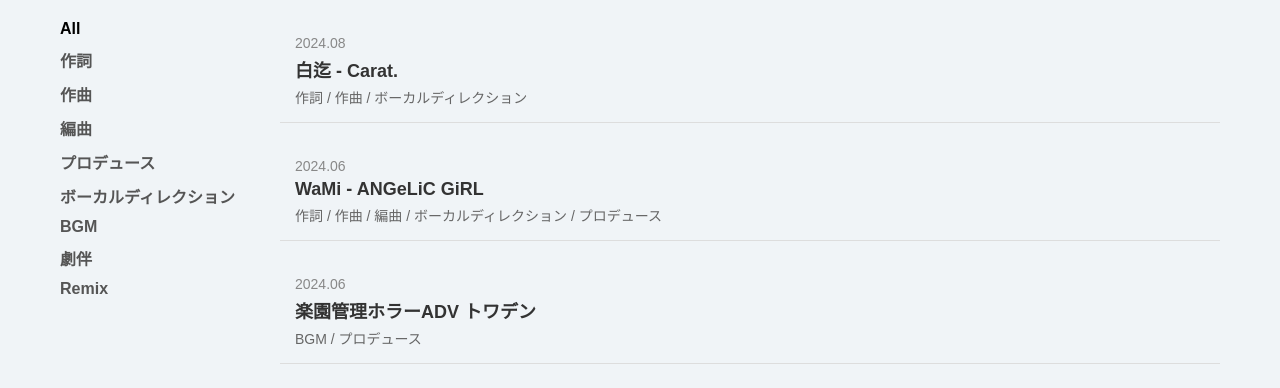
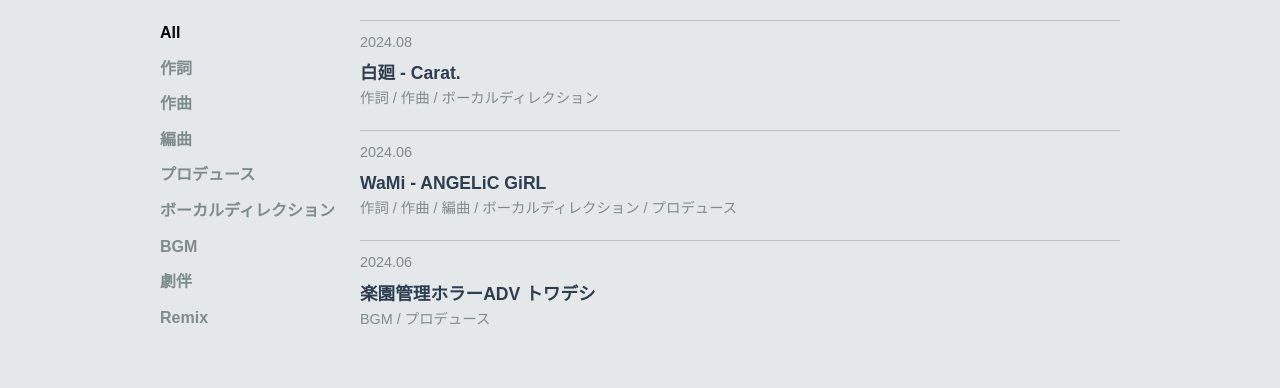
Before and after one commit to dduyg/scanline, a plain HTML site: page index.html in a window 1280 px wide. Drawn offline with Linux system fonts and the light colour scheme.

Commit message:
Update index.html

```diff
--- a/index.html
+++ b/index.html
@@ -5,127 +5,133 @@
     <meta name="viewport" content="width=device-width, initial-scale=1.0">
     <title>Works Page</title>
     <style>
-        * {
+        /* Resetting some defaults */
+* {
     margin: 0;
     padding: 0;
     box-sizing: border-box;
 }
 
+/* Body styling */
 body {
     font-family: Arial, sans-serif;
-    background-color: #f0f4f7;
-    color: #333;
+    background-color: #e5e8e8;
+    color: #2c3e50;
+    line-height: 1.6;
 }
 
+/* Container styling */
 .container {
     display: flex;
-    max-width: 1200px;
+    max-width: 1000px;
     margin: 0 auto;
     padding: 20px;
 }
 
-/* Filter Sidebar */
-.filter {
-    min-width: 200px;
-    margin-right: 20px;
+/* Filters sidebar styling */
+.filters {
+    width: 200px;
+    padding-right: 20px;
 }
 
-.filter ul {
+.filters ul {
     list-style: none;
-    padding: 0;
-}
-
-.filter li {
-    margin-bottom: 10px;
-}
-
-.filter a {
-    text-decoration: none;
-    color: #555;
     font-weight: bold;
 }
 
-.filter a.active {
-    color: #000;
+.filters li {
+    margin-bottom: 10px;
+    color: #7f8c8d;
+    cursor: pointer;
 }
 
-/* Works Content */
+.filters li:first-child {
+    color: black;
+}
+
+/* Works content styling */
 .works {
     flex: 1;
 }
 
 .work-item {
     margin-bottom: 20px;
-    padding: 15px;
-    border-bottom: 1px solid #ddd;
+    border-top: 1px solid #bdc3c7;
+    padding-top: 10px;
 }
 
 .date {
-    font-size: 14px;
-    color: #888;
+    font-size: 0.9em;
+    color: #7f8c8d;
 }
 
 .title {
-    font-size: 18px;
     font-weight: bold;
+    font-size: 1.1em;
     margin-top: 5px;
 }
 
 .details {
-    font-size: 14px;
-    color: #666;
-    margin-top: 5px;
+    font-size: 0.9em;
+    color: #7f8c8d;
 }
 
-/* Mobile Styles */
+/* Responsive styles */
 @media (max-width: 768px) {
     .container {
         flex-direction: column;
         padding: 10px;
     }
 
-    .filter {
+    .filters {
+        width: 100%;
+        padding: 0;
         margin-bottom: 20px;
+    }
+
+    .works {
+        padding: 0;
     }
 }
     </style>
 </head>
 <body>
     <div class="container">
-        <!-- Filter Sidebar -->
-        <aside class="filter">
+        <!-- Sidebar for Filters -->
+        <aside class="filters">
             <ul>
-                <li><a href="#" class="active">All</a></li>
-                <li><a href="#">作詞</a></li>
-                <li><a href="#">作曲</a></li>
-                <li><a href="#">編曲</a></li>
-                <li><a href="#">プロデュース</a></li>
-                <li><a href="#">ボーカルディレクション</a></li>
-                <li><a href="#">BGM</a></li>
-                <li><a href="#">劇伴</a></li>
-                <li><a href="#">Remix</a></li>
+                <li>All</li>
+                <li>作詞</li>
+                <li>作曲</li>
+                <li>編曲</li>
+                <li>プロデュース</li>
+                <li>ボーカルディレクション</li>
+                <li>BGM</li>
+                <li>劇伴</li>
+                <li>Remix</li>
             </ul>
         </aside>
 
-        <!-- Works Content -->
-        <section class="works">
+        <!-- Main Content for Works List -->
+        <main class="works">
+            <!-- Each work item -->
             <div class="work-item">
-                <p class="date">2024.08</p>
-                <p class="title">白迄 - Carat.</p>
-                <p class="details">作詞 / 作曲 / ボーカルディレクション</p>
+                <div class="date">2024.08</div>
+                <div class="title">白廻 - Carat.</div>
+                <div class="details">作詞 / 作曲 / ボーカルディレクション</div>
             </div>
             <div class="work-item">
-                <p class="date">2024.06</p>
-                <p class="title">WaMi - ANGeLiC GiRL</p>
-                <p class="details">作詞 / 作曲 / 編曲 / ボーカルディレクション / プロデュース</p>
+                <div class="date">2024.06</div>
+                <div class="title">WaMi - ANGELiC GiRL</div>
+                <div class="details">作詞 / 作曲 / 編曲 / ボーカルディレクション / プロデュース</div>
             </div>
             <div class="work-item">
-                <p class="date">2024.06</p>
-                <p class="title">楽園管理ホラーADV トワデン</p>
-                <p class="details">BGM / プロデュース</p>
+                <div class="date">2024.06</div>
+                <div class="title">楽園管理ホラーADV トワデシ</div>
+                <div class="details">BGM / プロデュース</div>
             </div>
-            <!-- Add more work items as needed -->
-        </section>
+            <!-- Add more work-item divs as needed -->
+        </main>
     </div>
 </body>
 </html>
```
